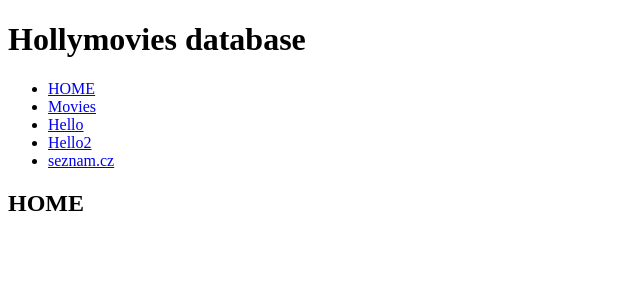
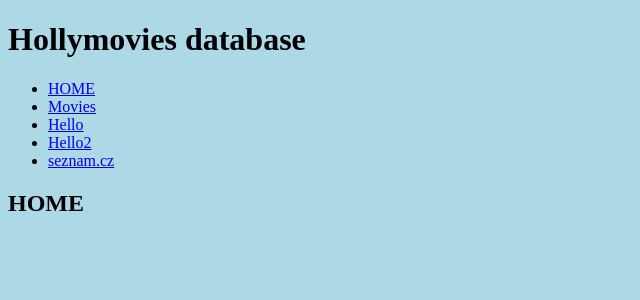
Before and after one commit to petrgregor/PythonRemoteSK2_10_backend_technologies, a Django app: template viewer/templates/home.html in a window 1280 px wide. Shown: the top 300 px of the page, without its empty margins (0-640 px from the left). Run offline with Django 3.2, Linux system fonts and the light colour scheme; the template is opened without the code that fills it, so the values that code supplies are empty.

Commit message:
CSS file.

```diff
--- /dev/null
+++ b/viewer/static/style.css
@@ -0,0 +1,3 @@
+body {
+    background-color: lightblue;
+}
--- a/viewer/templates/base.html
+++ b/viewer/templates/base.html
@@ -1,8 +1,10 @@
 <!DOCTYPE html>
+{% load static %}
 <html lang="en">
 <head>
     <meta charset="UTF-8">
     <title>{% block title %} {%endblock%}</title>
+    <link rel="stylesheet" href="{% static 'style.css' %}">
 </head>
 <body>
 
```
